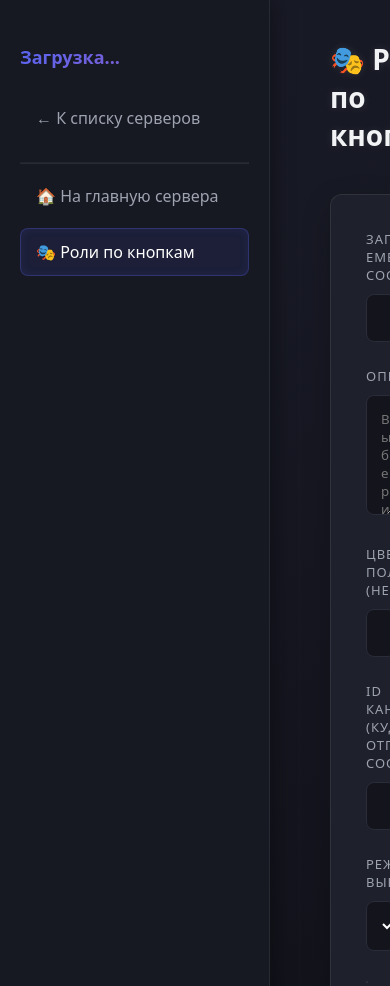
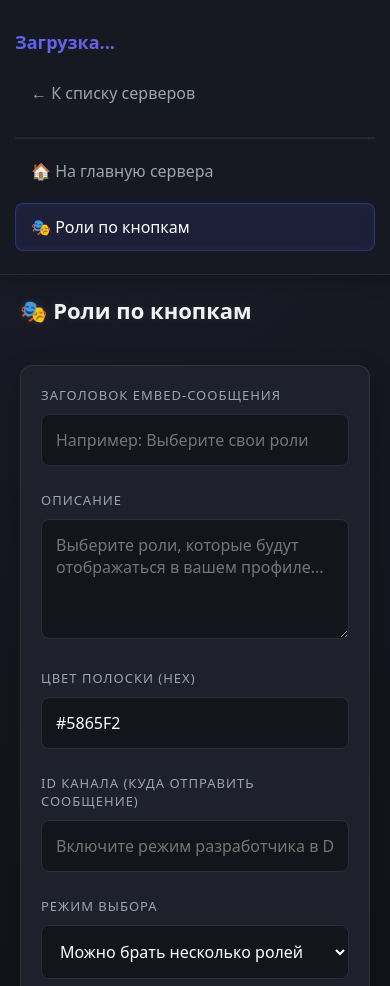
Before and after one commit to 0PATCH0/-, a website: page public/manage.html in a window 390 px wide. Shown: the top 986 px of the page. Drawn offline with Linux system fonts and the light colour scheme; files whose address does not match are found by name.

Commit message:
Update style.css

```diff
--- a/public/css/style.css
+++ b/public/css/style.css
@@ -13,6 +13,10 @@
     --border-color: rgba(255, 255, 255, 0.08);
 }
 
+* {
+    box-sizing: border-box; /* Защита от вылезания за границы */
+}
+
 body {
     font-family: 'gg sans', 'Noto Sans', Arial, sans-serif;
     background: radial-gradient(circle at top left, #1a1c29 0%, var(--bg-base) 100%);
@@ -21,15 +25,21 @@ body {
     padding: 0;
     display: flex;
     min-height: 100vh;
+    overflow-x: hidden; /* Убираем горизонтальный скролл */
 }
 
 /* Сайдбар */
 .sidebar {
     width: 260px;
+    flex-shrink: 0; /* Запрещаем сайдбару сжиматься */
     background-color: var(--bg-sidebar);
     padding: 30px 20px;
     border-right: 1px solid var(--border-color);
     box-shadow: 5px 0 20px rgba(0,0,0,0.3);
+    height: 100vh;
+    position: sticky;
+    top: 0;
+    overflow-y: auto;
 }
 
 .sidebar h2 {
@@ -39,6 +49,7 @@ body {
     background: var(--accent-gradient);
     -webkit-background-clip: text;
     -webkit-text-fill-color: transparent;
+    word-wrap: break-word;
 }
 
 .sidebar a {
@@ -63,7 +74,10 @@ body {
 .content {
     flex: 1;
     padding: 40px 60px;
-    overflow-y: auto;
+    overflow-x: hidden;
+    width: 100%;
+    max-width: 1200px; /* Ограничиваем максимальную ширину для ПК */
+    margin: 0 auto; /* Центрируем на больших экранах */
 }
 
 .header {
@@ -71,18 +85,21 @@ body {
     justify-content: space-between;
     align-items: center;
     margin-bottom: 40px;
+    flex-wrap: wrap; /* Чтобы заголовок переносился на мобилках */
+    gap: 15px;
 }
 
 .header h1 {
     margin: 0;
     font-size: 28px;
     text-shadow: 0 0 10px rgba(255,255,255,0.1);
+    word-wrap: break-word;
 }
 
 /* Карточки */
 .grid {
     display: grid;
-    grid-template-columns: repeat(auto-fill, minmax(300px, 1fr));
+    grid-template-columns: repeat(auto-fill, minmax(280px, 1fr));
     gap: 25px;
 }
 
@@ -124,6 +141,7 @@ body {
     background: var(--bg-card);
     padding: 35px;
     border-radius: 12px;
+    width: 100%;
     max-width: 800px;
     border: 1px solid var(--border-color);
     box-shadow: 0 10px 30px rgba(0,0,0,0.2);
@@ -138,9 +156,9 @@ body {
     border: 1px solid #2a2c3a;
     color: #fff;
     border-radius: 8px;
-    box-sizing: border-box;
     font-family: inherit;
     transition: 0.3s;
+    font-size: 16px; /* Важно для мобилок, чтобы не было зума */
 }
 .form-group input:focus, .form-group textarea:focus {
     outline: none;
@@ -163,6 +181,7 @@ textarea { resize: vertical; height: 120px; }
     text-decoration: none;
     display: inline-block;
     box-shadow: 0 4px 15px rgba(88, 101, 242, 0.3);
+    text-align: center;
 }
 .btn:hover {
     transform: translateY(-2px);
@@ -184,6 +203,63 @@ textarea { resize: vertical; height: 120px; }
     border-radius: 8px;
     border: 1px solid #2a2c3a;
     align-items: center;
+    flex-wrap: wrap; /* Чтобы элементы переносились на мобилках */
 }
-.role-row select, .role-row input { flex: 1; margin: 0; border-color: transparent; background: #1e202b; }
+.role-row select, .role-row input {
+    flex: 1;
+    min-width: 150px; /* Минимальная ширина для полей */
+    margin: 0;
+    border-color: transparent;
+    background: #1e202b;
+    padding: 10px;
+    border-radius: 5px;
+    color: #fff;
+}
 .role-row select:focus, .role-row input:focus { border-color: var(--accent); }
+
+/* ========================================= */
+/* АДАПТИВНОСТЬ ДЛЯ МОБИЛЬНЫХ ТЕЛЕФОНОВ      */
+/* ========================================= */
+@media (max-width: 768px) {
+    body {
+        flex-direction: column; /* Сайдбар становится сверху */
+    }
+
+    .sidebar {
+        width: 100%;
+        height: auto;
+        position: relative;
+        padding: 15px;
+        border-right: none;
+        border-bottom: 1px solid var(--border-color);
+    }
+
+    .sidebar h2 {
+        margin-bottom: 15px;
+    }
+
+    .content {
+        padding: 20px;
+    }
+
+    .header h1 {
+        font-size: 22px;
+    }
+
+    .form-card {
+        padding: 20px;
+    }
+
+    .role-row {
+        flex-direction: column;
+        align-items: stretch;
+    }
+
+    .role-row input, .role-row select {
+        width: 100%;
+    }
+
+    .btn {
+        width: 100%; /* Кнопки на всю ширину на мобилке */
+    }
+}
```
